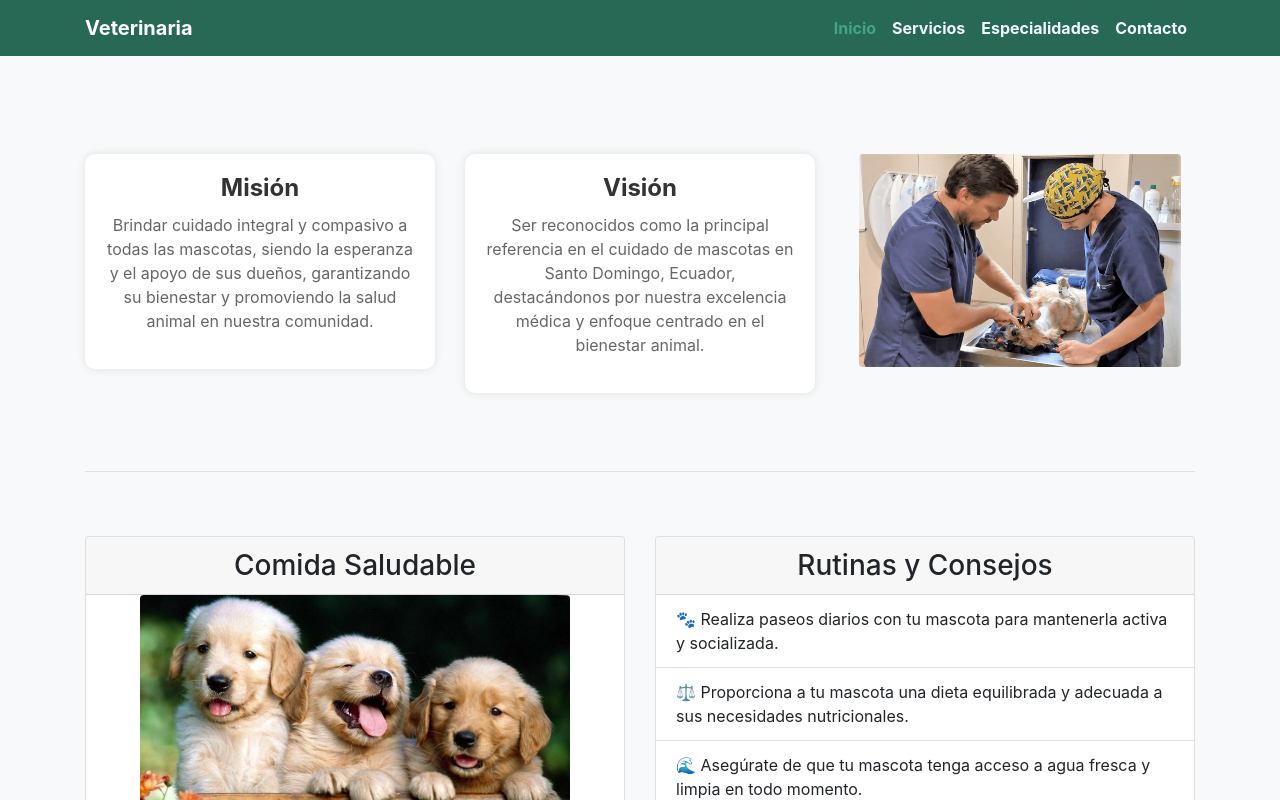
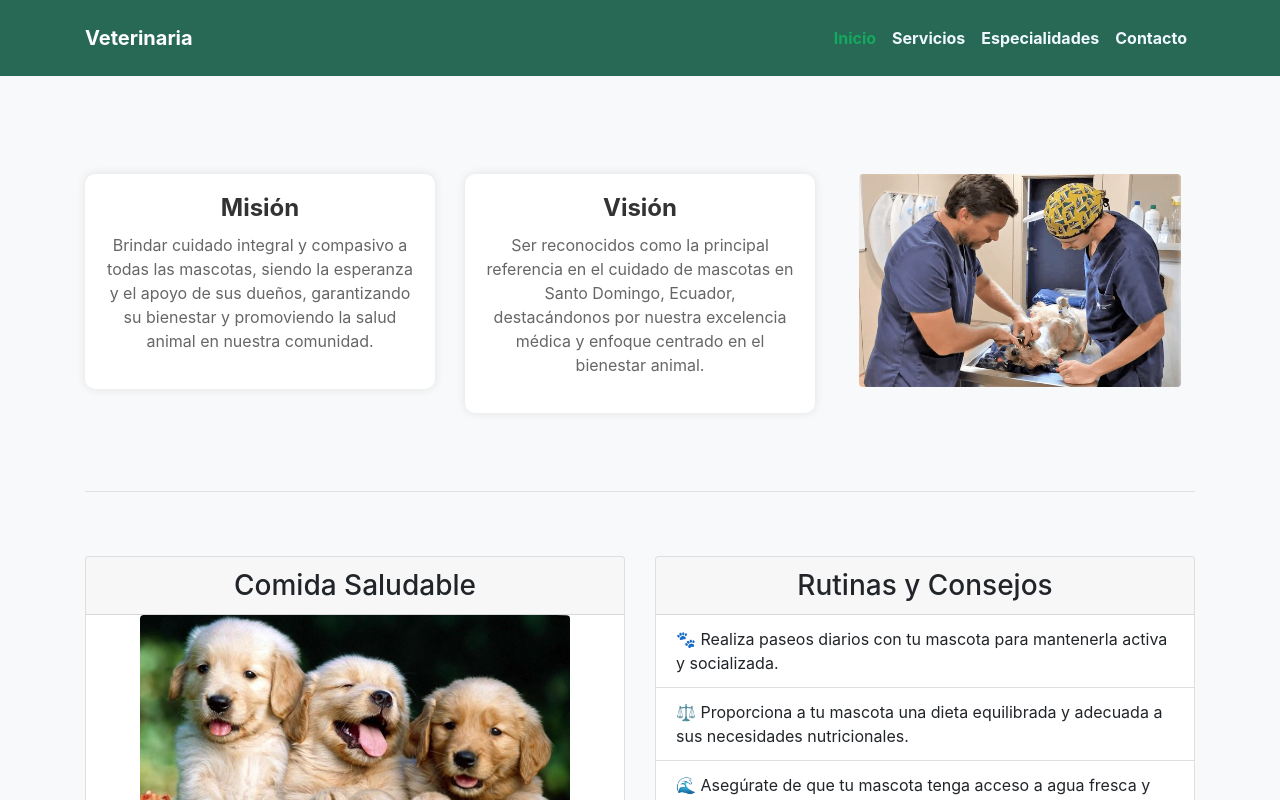
Before and after one commit to Stefanny26/Proyecto_VeterinariaU1, a plain HTML site: page index.html in a window 1280 px wide. In both pictures the pointer is over the link "Inicio". Shown: the top 800 px of the page. Drawn offline with Linux system fonts and the light colour scheme.

Commit message:
Inicio CSS v1.2
Estilos CSS correspondiente al HTML de index v1.2

```diff
--- a/css/inicio.css
+++ b/css/inicio.css
@@ -1,17 +1,20 @@
 header{
     background-color: #276955;
-
+   padding: 10px;
 }
 #contacto, #especialidad, #servicios, #inicio {
     color: aliceblue;
 }
 
 #contacto:hover, #especialidad:hover, #servicios:hover, #inicio:hover {
-    color: #41A58D;
+    color: #15a85f;
 }
+
 
 body {
     background-color: #f8f9fa;
+
+
   }
 
   #container2 {
```
